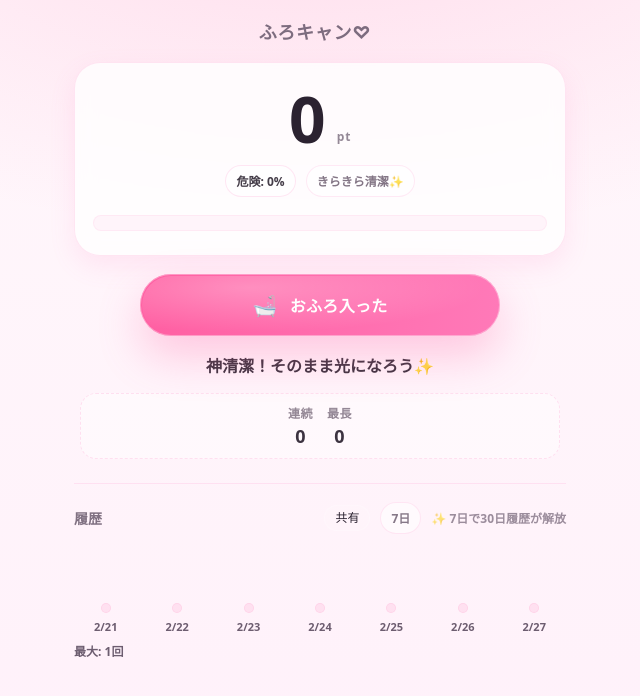
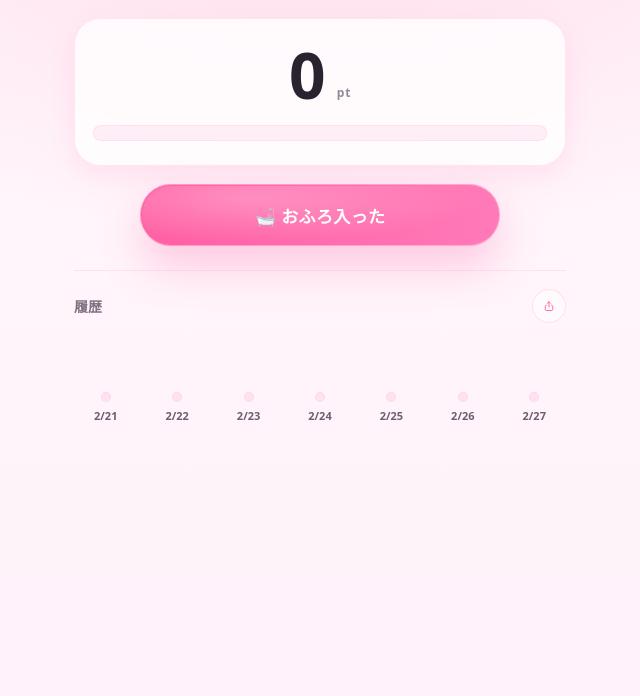
Before and after one commit to skurosawa/chinkasu-pwa, a React (Vite) app: page / in a window 1280 px wide. Shown: the top 696 px of the page, without its empty margins (320-960 px from the left). Built offline with nearby package versions, Linux system fonts and the light colour scheme.

Commit message:
style(v0.7): make share icon pink

```diff
--- a/src/App.css
+++ b/src/App.css
@@ -933,3 +933,36 @@ body {
     background: rgba(255, 255, 255, 0.14);
   }
 }
+
+/* 共有ボタン（アイコンのみ・ピンク） */
+.shareBtn {
+  appearance: none;
+  -webkit-appearance: none;
+
+  display: inline-flex;
+  align-items: center;
+  justify-content: center;
+
+  width: 34px;
+  height: 34px;
+
+  border-radius: 999px;
+  border: 1px solid rgba(255, 105, 180, 0.18);
+  background: rgba(255, 255, 255, 0.55);
+
+  cursor: pointer;
+  pointer-events: auto;
+
+  -webkit-tap-highlight-color: transparent;
+  transition: background 0.15s ease, transform 0.1s ease;
+}
+
+.shareBtn:active {
+  transform: translateY(0.5px) scale(0.97);
+}
+
+.shareIcon {
+  width: 18px;
+  height: 18px;
+  color: var(--pink);
+}
--- a/src/App.tsx
+++ b/src/App.tsx
@@ -1,16 +1,14 @@
 import './App.css'
-import { useEffect, useMemo, useRef, useState } from 'react'
+import { useEffect, useMemo, useState } from 'react'
 import { calcPoint, MAX_POINT } from './lib/points'
 import { loadBathEvents, appendBathEvent } from './lib/bathHistory'
 import { copyText, tryNativeShare } from './lib/share'
 
 const nowMs = () => Date.now()
 
-// ✅ JSTの「日付キー」(例: 2026/2/27) ※既存互換のため維持
 const getTodayKeyJST = () =>
   new Date().toLocaleDateString('ja-JP', { timeZone: 'Asia/Tokyo' })
 
-// ✅ localStorage 例外対策（iOSプライベート/制限などで落ちないように）
 const safeGet = (key: string) => {
   try {
     return localStorage.getItem(key)
@@ -36,7 +34,6 @@ const getOrInitLastResetAt = () => {
   return t
 }
 
-// ✅ "YYYY/M/D" or "YYYY/MM/DD" or "YYYY-MM-DD" を安全にパース
 const parseDayKey = (
   key: string,
 ): { y: number; m: number; d: number } | null => {
@@ -48,13 +45,11 @@ const parseDayKey = (
   return { y, m, d }
 }
 
-// ✅ JST日付キー同士の「日数差」を計算（today - last）
 const diffDaysByDayKey = (todayKey: string, lastKey: string): number | null => {
   const a = parseDayKey(todayKey)
   const b = parseDayKey(lastKey)
   if (!a || !b) return null
 
-  // JSTの「日付」同士なので、UTCの同日0時にマップして差分を取ればOK
   const dayA = Math.floor(Date.UTC(a.y, a.m - 1, a.d) / 86400000)
   const dayB = Math.floor(Date.UTC(b.y, b.m - 1, b.d) / 86400000)
   return dayA - dayB
@@ -74,95 +69,25 @@ export default function App() {
   )
 
   const [lastBathPoint, setLastBathPoint] = useState<number | null>(null)
-
-  // ✅ 🛁ボタン押下エフェクト
   const [bathFx, setBathFx] = useState(false)
 
-  // ✅ 神清潔トースト（到達した瞬間だけ）
-  const [showGodToast, setShowGodToast] = useState(false)
-  const prevStreakRef = useRef<number>(cleanStreak)
-
-  // ✅ 30日履歴ごほうび解放 演出（解放した瞬間だけ）
-  const [showHistoryUnlockFx, setShowHistoryUnlockFx] = useState(false)
-  const prevIsGodCleanRef = useRef<boolean>(false)
-
-  // ✅ カウント演出（ポイント増加時だけふわっと）
-  const [countPulse, setCountPulse] = useState(false)
-  const prevPointRef = useRef<number>(0)
-
-  // ✅ PWA更新トースト（非インタラクティブ）
-  const [showPwaToast, setShowPwaToast] = useState(false)
-  const [pwaToastText, setPwaToastText] = useState('')
-
-  // ✅ 神清潔段階（7 / 14 / 30）
   const cleanTier = useMemo(() => {
     const s = cleanStreak
-    if (s >= 30) return { key: 'legend', label: '伝説清潔', badge: '👑', min: 30 }
-    if (s >= 14) return { key: 'super', label: '超神清潔', badge: '💖', min: 14 }
-    if (s >= 7) return { key: 'god', label: '神清潔', badge: '✨', min: 7 }
-    return { key: 'none', label: '', badge: '', min: 0 }
+    if (s >= 30) return { key: 'legend', label: '伝説清潔', badge: '👑' }
+    if (s >= 14) return { key: 'super', label: '超神清潔', badge: '💖' }
+    if (s >= 7) return { key: 'god', label: '神清潔', badge: '✨' }
+    return { key: 'none', label: '', badge: '' }
   }, [cleanStreak])
 
   const isGodClean = cleanTier.key !== 'none'
+  const historyRange: 7 | 30 = isGodClean ? 30 : 7
 
-  // ✅ ごほうび解放：神清潔（7日以上）で30日履歴を自動解放
-  const historyRange: 7 | 30 = isGodClean ? 30 : 7
-  const historyRangeLabel = historyRange === 30 ? 'ごほうび30日' : '7日'
-
-  // ✅ トースト共通（PWAトーストUIを流用）
-  const toast = (text: string) => {
-    setPwaToastText(text)
-    setShowPwaToast(true)
-    window.setTimeout(() => setShowPwaToast(false), 1400)
-  }
-
-  // ✅ 共有テキスト（URLなし / 連続だけ / 神清潔で✨）
-  const buildShareText = () => {
-    const streakText = cleanStreak <= 1 ? '1日目' : `${cleanStreak}日連続`
-    const sparkle = cleanTier.key !== 'none' ? ' ✨' : ''
-    return `🛁 おふろ入った〜 🫧 ${streakText}${sparkle}\n#ふろキャン`
-  }
-
-  const onShare = async () => {
-    const text = buildShareText()
-
-    // 対応環境では共有シート（Xへ行ける）
-    const shared = await tryNativeShare({ text })
-    if (shared) return
-
-    // フォールバック：コピー
-    const copied = await copyText(text)
-    toast(copied ? '📋 シェア文をコピーした' : '⚠️ コピーできなかった')
-  }
-
-  // ✅ PWA更新イベント受信（main.tsx から飛んでくる）
-  useEffect(() => {
-    const show = (text: string) => {
-      setPwaToastText(text)
-      setShowPwaToast(true)
-      window.setTimeout(() => setShowPwaToast(false), 1800)
-    }
-
-    const onUpdate = () => show('🫧 更新が入ったよ。次回起動で反映')
-    const onOffline = () => show('✨ オフラインでも使えるようになった')
-
-    window.addEventListener('pwa:update-available', onUpdate as EventListener)
-    window.addEventListener('pwa:offline-ready', onOffline as EventListener)
-
-    return () => {
-      window.removeEventListener('pwa:update-available', onUpdate as EventListener)
-      window.removeEventListener('pwa:offline-ready', onOffline as EventListener)
-    }
-  }, [])
-
-  // 起動時に履歴の最新を読む
   useEffect(() => {
     const events = loadBathEvents()
     const last = events.at(-1)
     setLastBathPoint(last ? last.pointBefore : null)
   }, [])
 
-  // ✅ 起動時：前回が「一昨日以前」なら streak を折る（表示もリセット）
   useEffect(() => {
     const todayKey = getTodayKeyJST()
     const lastBathDay = safeGet('lastBathDay') ?? ''
@@ -175,101 +100,36 @@ export default function App() {
     }
   }, [])
 
-  // ✅ 7/14/30 到達した瞬間だけ祝う（段階が変わった瞬間に出す）
-  useEffect(() => {
-    const prev = prevStreakRef.current
-
-    const crossed7 = prev < 7 && cleanStreak >= 7
-    const crossed14 = prev < 14 && cleanStreak >= 14
-    const crossed30 = prev < 30 && cleanStreak >= 30
-
-    if (crossed7 || crossed14 || crossed30) {
-      setShowGodToast(true)
-      window.setTimeout(() => setShowGodToast(false), 1600)
-    }
-
-    prevStreakRef.current = cleanStreak
-  }, [cleanStreak])
-
-  // ✅ 30日履歴の解放演出（初めて神清潔になった瞬間だけ）
-  useEffect(() => {
-    const prev = prevIsGodCleanRef.current
-    const now = isGodClean
-
-    if (!prev && now) {
-      setShowHistoryUnlockFx(true)
-      window.setTimeout(() => setShowHistoryUnlockFx(false), 1200)
-    }
-
-    prevIsGodCleanRef.current = now
-  }, [isGodClean])
-
-  // ✅ 1分ごと + iOS復帰時にポイント再計算（PWA安定性）
   useEffect(() => {
     const tick = () => {
       const p = calcPoint(nowMs(), lastResetAt, MAX_POINT)
-      const v = Math.max(0, Math.floor(p))
-      setPoint(v)
+      setPoint(Math.max(0, Math.floor(p)))
     }
 
     tick()
-    const id = window.setInterval(tick, 60 * 1000)
+    const id = window.setInterval(tick, 60000)
 
-    const onVis = () => {
+    document.addEventListener('visibilitychange', () => {
       if (!document.hidden) tick()
-    }
-    const onFocus = () => tick()
-    const onPageShow = (e: PageTransitionEvent) => {
-      if (e.persisted) tick()
-      else tick()
-    }
+    })
 
-    document.addEventListener('visibilitychange', onVis)
-    window.addEventListener('focus', onFocus)
-    window.addEventListener('pageshow', onPageShow)
-
-    return () => {
-      window.clearInterval(id)
-      document.removeEventListener('visibilitychange', onVis)
-      window.removeEventListener('focus', onFocus)
-      window.removeEventListener('pageshow', onPageShow)
-    }
+    return () => window.clearInterval(id)
   }, [lastResetAt])
 
-  // ✅ ポイントが増えた瞬間だけ、数字をふわっと（押せない演出）
-  useEffect(() => {
-    const prev = prevPointRef.current
-    if (point > prev && point > 0) {
-      setCountPulse(true)
-      window.setTimeout(() => setCountPulse(false), 260)
-    }
-    prevPointRef.current = point
-  }, [point])
-
-  const dangerPercent = Math.round((point / MAX_POINT) * 100)
-  const isDanger = point >= 24
-
-  // ✅ 神清潔中はピンク浄化ゲージにする
-  const gaugeFillClass = isGodClean ? 'gaugeFill godGaugePink' : 'gaugeFill'
-
-  const badge = () => {
-    if (point === 0) return 'きらきら清潔✨'
-    if (point < 4) return 'ふわふわ平和🫧'
-    if (point < 12) return 'そろそろおふろ🛁'
-    if (point < 24) return 'リセット推奨🙂'
-    return '⚠️ 危険かも…！'
+  const buildShareText = () => {
+    const streakText = cleanStreak <= 1 ? '1日目' : `${cleanStreak}日連続`
+    const sparkle = isGodClean ? ' ✨' : ''
+    return `🛁 おふろ入った〜 🫧 ${streakText}${sparkle}
+#ふろキャン`
   }
 
-  const taunt = () => {
-    if (point === 0) return '神清潔！そのまま光になろう✨'
-    if (point < 4) return 'いい感じ〜！今日もえらい🫧'
-    if (point < 12) return 'おふろ入ったら運気も上がるかも🛁'
-    if (point < 24) return '今日は“清潔デー”にしよ？🙂'
-    return '⚠️ ちょっと危険かも…まずはおふろ！'
+  const onShare = async () => {
+    const text = buildShareText()
+    const shared = await tryNativeShare({ text })
+    if (!shared) await copyText(text)
   }
 
   const onBathReset = () => {
-    // ✅ 押下演出（軽量）
     setBathFx(true)
     window.setTimeout(() => setBathFx(false), 400)
 
@@ -285,13 +145,9 @@ export default function App() {
     setPoint(0)
 
     const lastBathDay = safeGet('lastBathDay') ?? ''
-
-    // ✅ 同じ日は加算しない（多押し対策）
     if (lastBathDay === todayKey) return
 
-    // ✅ 日付差で「連続 or リセット」を決める
     const diff = lastBathDay ? diffDaysByDayKey(todayKey, lastBathDay) : null
-
     const next = diff === 1 ? cleanStreak + 1 : 1
     const nextBest = Math.max(bestClean, next)
 
@@ -303,7 +159,8 @@ export default function App() {
     safeSet('lastBathDay', todayKey)
   }
 
-  // 🫧 履歴（自動スケーリング + 7/30 自動）
+  const dangerPercent = Math.round((point / MAX_POINT) * 100)
+
   const historyData = useMemo(() => {
     const events = loadBathEvents()
     const now = new Date()
@@ -315,72 +172,40 @@ export default function App() {
 
       const key = d.toLocaleDateString('ja-JP', { timeZone: 'Asia/Tokyo' })
       const count = events.filter((e) => e.dayKey === key).length
-      const label = key.slice(5) // "MM/DD"
+      const label = key.slice(5)
       days.push({ key, label, count })
     }
 
     const max = Math.max(1, ...days.map((d) => d.count))
     const maxHeight = 72
 
-    // ✅ 0回の日は“薄いドット”（高さ0）にして描画分岐
-    const items = days.map((d) => {
-      if (d.count === 0) return { ...d, height: 0 }
-      const height = Math.max(10, Math.round((d.count / max) * maxHeight))
-      return { ...d, height }
-    })
+    const items = days.map((d) =>
+      d.count === 0
+        ? { ...d, height: 0 }
+        : {
+            ...d,
+            height: Math.max(10, Math.round((d.count / max) * maxHeight)),
+          },
+    )
 
     return { max, items }
   }, [historyRange, cleanStreak, lastBathPoint])
 
-  const toastText = () => {
-    if (cleanTier.key === 'legend') return '👑 伝説清潔になった！'
-    if (cleanTier.key === 'super') return '💖 超神清潔になった！'
-    if (cleanTier.key === 'god') return '✨ 神清潔達成！'
-    return '✨ いい感じ！'
-  }
-
-  const dangerLabel = isGodClean ? `${cleanTier.label}浄化` : '危険'
-  const statusLabel = badge()
-
   return (
-    <div className={`app ${isDanger ? 'dangerMode' : ''}`}>
-      <header className="top">
-        <div className="brand">
-          <h1 className="brandTitle">ふろキャン♡</h1>
-
-          <div className="badgeStamp" aria-label="神清潔">
-            {isGodClean ? (
-              <span className={`godBadge godBadge--${cleanTier.key}`}>
-                {cleanTier.badge} {cleanTier.label}
-              </span>
-            ) : (
-              <span className="godBadge godBadge--none" aria-hidden="true">
-                {' '}
-              </span>
-            )}
-          </div>
-        </div>
-      </header>
-
+    <div className="app">
       <main className="stage">
-        <section className="hero" aria-label="現在のポイント">
+        <section className="hero">
           <div className="heroNumber">
-            <span className={`heroValue ${countPulse ? 'pulse' : ''}`}>{point}</span>
+            <span className="heroValue">{point}</span>
             <span className="heroUnit">pt</span>
           </div>
 
-          <div className="heroMeta" aria-label="状態">
-            <span className="tag tag--danger">
-              {dangerLabel}: {dangerPercent}%
-            </span>
-            <span className="tag tag--status">{statusLabel}</span>
-            {isGodClean && <span className="tag tag--status">連続 {cleanStreak}</span>}
-          </div>
-
-          {/* ✅ 0%でもレールは見せる（塗りは0） */}
           <div className="gaugeWrap">
-            <div className={`gauge ${dangerPercent === 0 ? 'isZero' : ''}`}>
-              <div className={gaugeFillClass} style={{ width: `${dangerPercent}%` }} />
+            <div className="gauge">
+              <div
+                className="gaugeFill"
+                style={{ width: `${dangerPercent}%` }}
+              />
             </div>
           </div>
         </section>
@@ -389,101 +214,73 @@ export default function App() {
           <button
             className={`bathCta ${bathFx ? 'bathFx' : ''}`}
             onClick={onBathReset}
-            aria-label="おふろ入った"
           >
-            <span className="bathEmoji" aria-hidden="true">
-              🛁
-            </span>
-            <span className="bathLabel">おふろ入った</span>
+            🛁 おふろ入った
           </button>
         </div>
 
-        <section className="notes" aria-label="メッセージと統計">
-          <p className="tauntLine">{taunt()}</p>
-
-          <dl className="statsInline" aria-label="統計">
-            <div className="stat">
-              <dt>連続</dt>
-              <dd>{cleanStreak}</dd>
-            </div>
-            <div className="stat">
-              <dt>最長</dt>
-              <dd>{bestClean}</dd>
-            </div>
-          </dl>
-        </section>
-
-        <section className="historyPanel" aria-label="履歴">
+        <section className="historyPanel">
           <div className="panelHeader">
             <h2 className="panelTitle">履歴</h2>
 
-            <span className="panelHint" aria-label="履歴レンジ">
+            <div className="panelHint">
               <button
                 type="button"
                 className="shareBtn"
                 onClick={onShare}
-                aria-label="Xに共有"
+                aria-label="共有"
               >
-                共有
+                <svg
+                  className="shareIcon"
+                  viewBox="0 0 24 24"
+                  aria-hidden="true"
+                >
+                  <path
+                    d="M7 10.5H6.5c-1.1 0-2 .9-2 2v6.5c0 1.1.9 2 2 2h11c1.1 0 2-.9 2-2v-6.5c0-1.1-.9-2-2-2H17"
+                    fill="none"
+                    stroke="currentColor"
+                    strokeWidth="1.8"
+                    strokeLinecap="round"
+                    strokeLinejoin="round"
+                  />
+                  <path
+                    d="M12 14V3.5"
+                    fill="none"
+                    stroke="currentColor"
+                    strokeWidth="1.8"
+                    strokeLinecap="round"
+                  />
+                  <path
+                    d="M8.7 6.8 12 3.5l3.3 3.3"
+                    fill="none"
+                    stroke="currentColor"
+                    strokeWidth="1.8"
+                    strokeLinecap="round"
+                    strokeLinejoin="round"
+                  />
+                </svg>
               </button>
-
-              <span
-                className={[
-                  'historyPill',
-                  historyRange === 30 ? 'reward' : '',
-                  showHistoryUnlockFx ? 'unlockFx' : '',
-                ]
-                  .filter(Boolean)
-                  .join(' ')}
-              >
-                {historyRangeLabel}
-              </span>
-
-              {!isGodClean && (
-                <span className="historyLock">✨ 7日で30日履歴が解放</span>
-              )}
-            </span>
+            </div>
           </div>
 
           <div className="historyBody">
-            <div className={`historyBars ${historyRange === 30 ? 'monthly' : ''}`}>
+            <div className="historyBars">
               {historyData.items.map((d) => (
                 <div key={d.key} className="historyItem">
                   {d.height > 0 ? (
                     <div
                       className="historyBar"
                       style={{ height: `${d.height}px` }}
-                      title={`${d.label}：${d.count}回`}
                     />
                   ) : (
-                    <div
-                      className="historyDot"
-                      title={`${d.label}：0回`}
-                      aria-hidden="true"
-                    />
+                    <div className="historyDot" />
                   )}
                   <span className="historyDay">{d.label}</span>
                 </div>
               ))}
             </div>
-
-            <div className="historyMeta">
-              <span>最大: {historyData.max}回</span>
-            </div>
           </div>
         </section>
-
-        {showGodToast && (
-          <div className="godToast" aria-live="polite">
-            <div className="godToastInner">{toastText()}</div>
-          </div>
-        )}
-
-        {showPwaToast && (
-          <div className="pwaToast" aria-live="polite">
-            <div className="pwaToastInner">{pwaToastText}</div>
-          </div>
-        )}
       </main>
     </div>
   )
```
